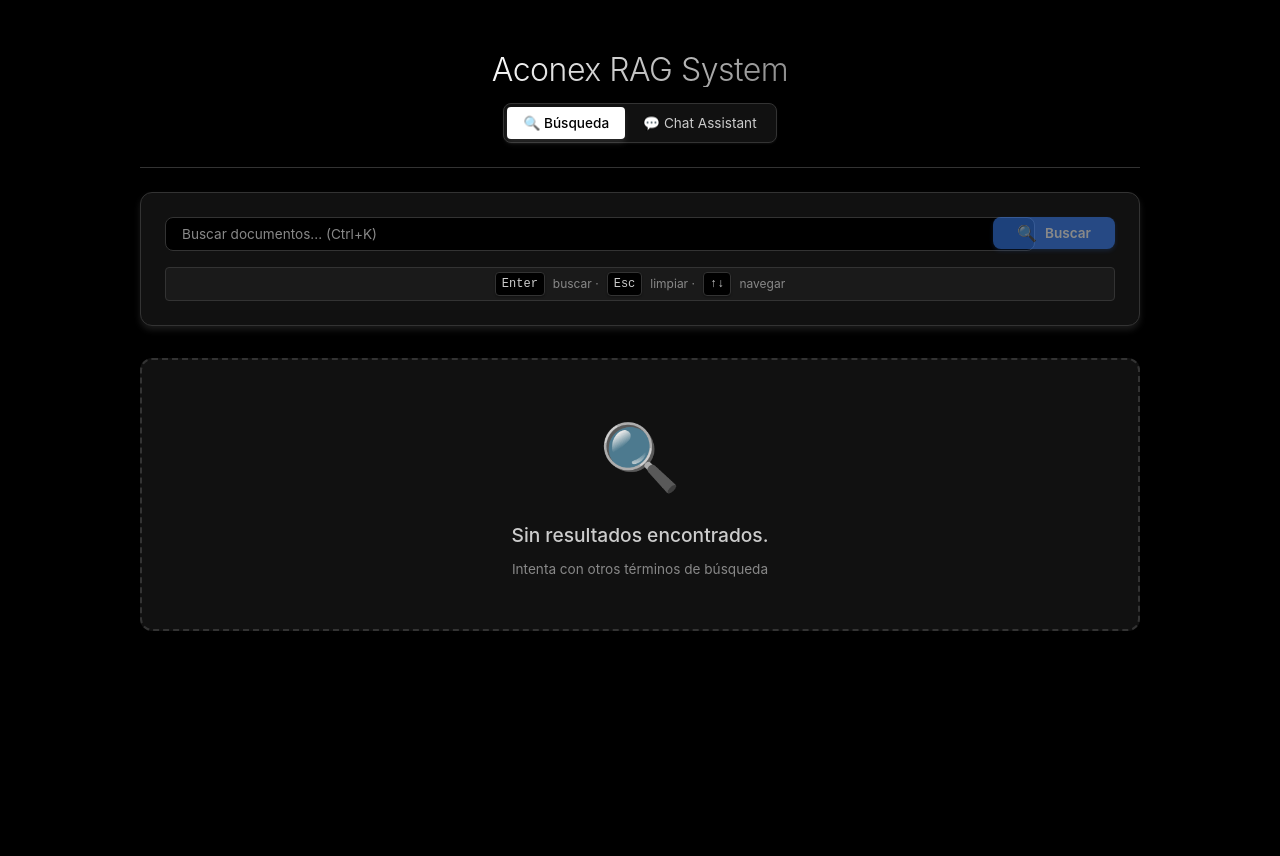
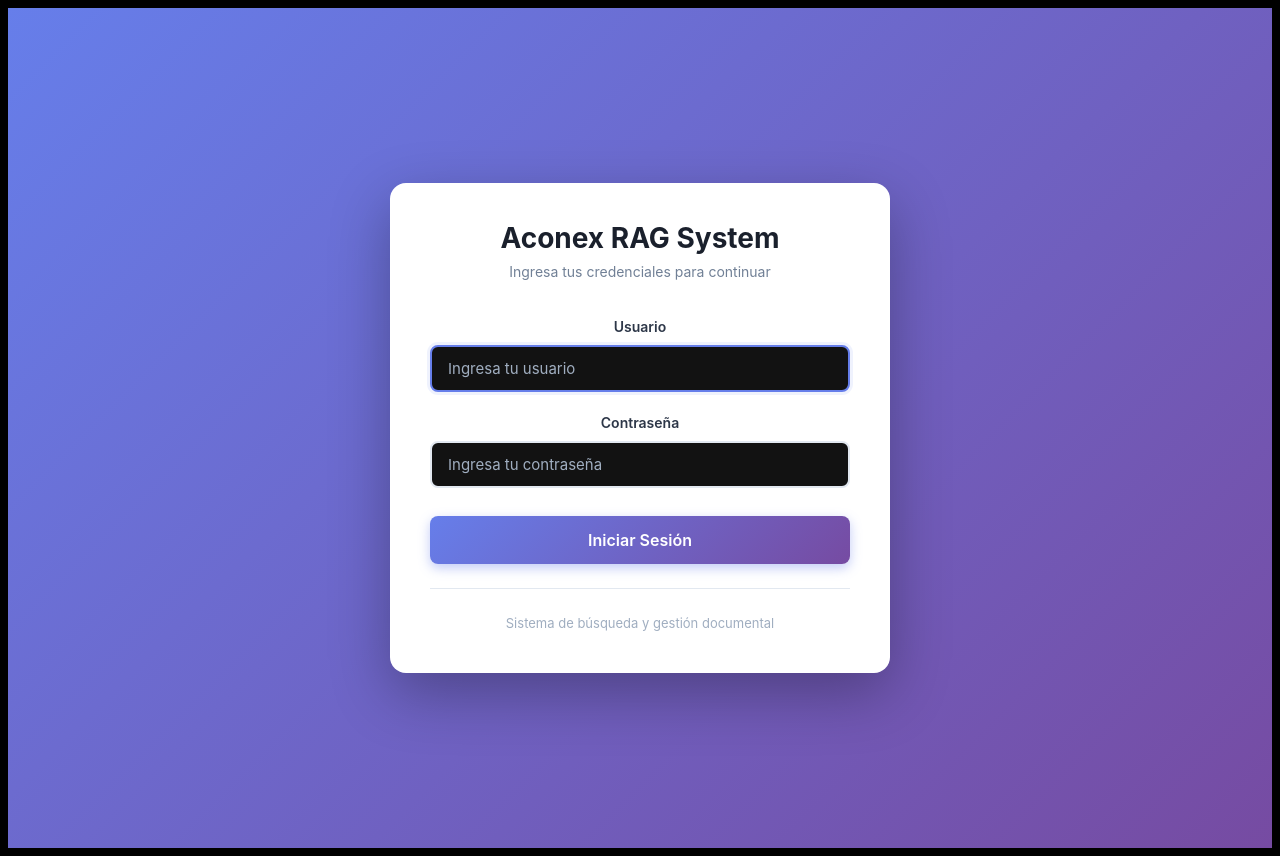
Before and after one commit to luiscornejo1/front-acorag, a React (Vite) app: page / in a window 1280 px wide. Before the commit the page ends 816 px from the top, so only its background shows below. Built offline with nearby package versions, Linux system fonts and the light colour scheme.

Commit message:
login index primero

```diff
--- a/src/App.tsx
+++ b/src/App.tsx
@@ -3,10 +3,12 @@
 import ResultsList from "./components/ResultsList";
 import ChatAssistant from "./components/ChatAssistant";
 import { SystemStatus, type SystemState } from "./components/SystemStatus";
+import Login from "./components/Login";
 import { search, type SearchRow } from "./api";
 import "./App.css";
 
 export default function App() {
+  const [isAuthenticated, setIsAuthenticated] = useState(false);
   const [rows, setRows] = useState<SearchRow[]>([]);
   const [loading, setLoading] = useState(false);
   const [mode, setMode] = useState<'search' | 'chat'>('search');
@@ -101,6 +103,11 @@
 
   const apiUrl = import.meta.env.VITE_API_URL || "http://localhost:8000";
 
+  // Si no está autenticado, mostrar pantalla de login
+  if (!isAuthenticated) {
+    return <Login onLogin={() => setIsAuthenticated(true)} />;
+  }
+
   return (
     <>
       {/* Skip Links - Principio #5: Accesibilidad */}
--- /dev/null
+++ b/src/components/Login.css
@@ -0,0 +1,131 @@
+.login-container {
+  min-height: 100vh;
+  display: flex;
+  align-items: center;
+  justify-content: center;
+  background: linear-gradient(135deg, #667eea 0%, #764ba2 100%);
+  padding: 20px;
+}
+
+.login-card {
+  background: white;
+  border-radius: 16px;
+  box-shadow: 0 20px 60px rgba(0, 0, 0, 0.3);
+  width: 100%;
+  max-width: 420px;
+  padding: 40px;
+  animation: slideUp 0.4s ease-out;
+}
+
+@keyframes slideUp {
+  from {
+    opacity: 0;
+    transform: translateY(30px);
+  }
+  to {
+    opacity: 1;
+    transform: translateY(0);
+  }
+}
+
+.login-header {
+  text-align: center;
+  margin-bottom: 32px;
+}
+
+.login-header h1 {
+  font-size: 28px;
+  font-weight: 700;
+  color: #1a202c;
+  margin: 0 0 8px 0;
+}
+
+.login-header p {
+  font-size: 14px;
+  color: #718096;
+  margin: 0;
+}
+
+.login-form {
+  display: flex;
+  flex-direction: column;
+  gap: 20px;
+}
+
+.form-group {
+  display: flex;
+  flex-direction: column;
+  gap: 8px;
+}
+
+.form-group label {
+  font-size: 14px;
+  font-weight: 600;
+  color: #2d3748;
+}
+
+.form-group input {
+  padding: 12px 16px;
+  font-size: 15px;
+  border: 2px solid #e2e8f0;
+  border-radius: 8px;
+  transition: all 0.2s;
+  font-family: inherit;
+}
+
+.form-group input:focus {
+  outline: none;
+  border-color: #667eea;
+  box-shadow: 0 0 0 3px rgba(102, 126, 234, 0.1);
+}
+
+.form-group input::placeholder {
+  color: #a0aec0;
+}
+
+.login-button {
+  margin-top: 8px;
+  padding: 14px;
+  font-size: 16px;
+  font-weight: 600;
+  color: white;
+  background: linear-gradient(135deg, #667eea 0%, #764ba2 100%);
+  border: none;
+  border-radius: 8px;
+  cursor: pointer;
+  transition: all 0.3s;
+  box-shadow: 0 4px 12px rgba(102, 126, 234, 0.4);
+}
+
+.login-button:hover {
+  transform: translateY(-2px);
+  box-shadow: 0 6px 20px rgba(102, 126, 234, 0.5);
+}
+
+.login-button:active {
+  transform: translateY(0);
+}
+
+.login-footer {
+  margin-top: 24px;
+  padding-top: 24px;
+  border-top: 1px solid #e2e8f0;
+  text-align: center;
+}
+
+.login-footer p {
+  font-size: 13px;
+  color: #a0aec0;
+  margin: 0;
+}
+
+/* Responsive */
+@media (max-width: 480px) {
+  .login-card {
+    padding: 32px 24px;
+  }
+
+  .login-header h1 {
+    font-size: 24px;
+  }
+}
--- /dev/null
+++ b/src/components/Login.tsx
@@ -0,0 +1,65 @@
+import { useState, type FormEvent } from 'react';
+import './Login.css';
+
+interface LoginProps {
+  onLogin: () => void;
+}
+
+export default function Login({ onLogin }: LoginProps) {
+  const [username, setUsername] = useState('');
+  const [password, setPassword] = useState('');
+
+  const handleSubmit = (e: FormEvent) => {
+    e.preventDefault();
+    // Por ahora, cualquier credencial es válida
+    onLogin();
+  };
+
+  return (
+    <div className="login-container">
+      <div className="login-card">
+        <div className="login-header">
+          <h1>Aconex RAG System</h1>
+          <p>Ingresa tus credenciales para continuar</p>
+        </div>
+
+        <form onSubmit={handleSubmit} className="login-form">
+          <div className="form-group">
+            <label htmlFor="username">Usuario</label>
+            <input
+              type="text"
+              id="username"
+              value={username}
+              onChange={(e) => setUsername(e.target.value)}
+              placeholder="Ingresa tu usuario"
+              required
+              autoComplete="username"
+              autoFocus
+            />
+          </div>
+
+          <div className="form-group">
+            <label htmlFor="password">Contraseña</label>
+            <input
+              type="password"
+              id="password"
+              value={password}
+              onChange={(e) => setPassword(e.target.value)}
+              placeholder="Ingresa tu contraseña"
+              required
+              autoComplete="current-password"
+            />
+          </div>
+
+          <button type="submit" className="login-button">
+            Iniciar Sesión
+          </button>
+        </form>
+
+        <div className="login-footer">
+          <p>Sistema de búsqueda y gestión documental</p>
+        </div>
+      </div>
+    </div>
+  );
+}
```
